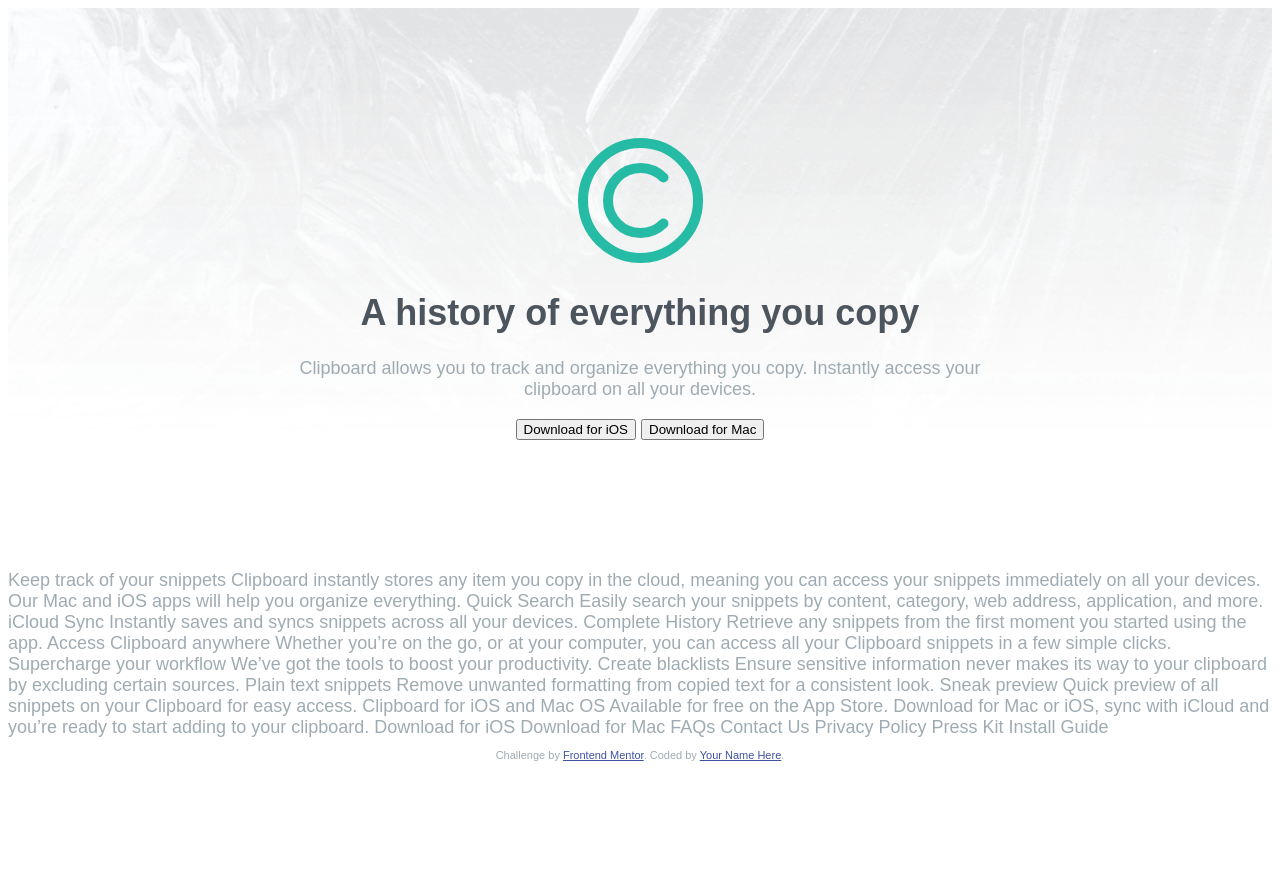
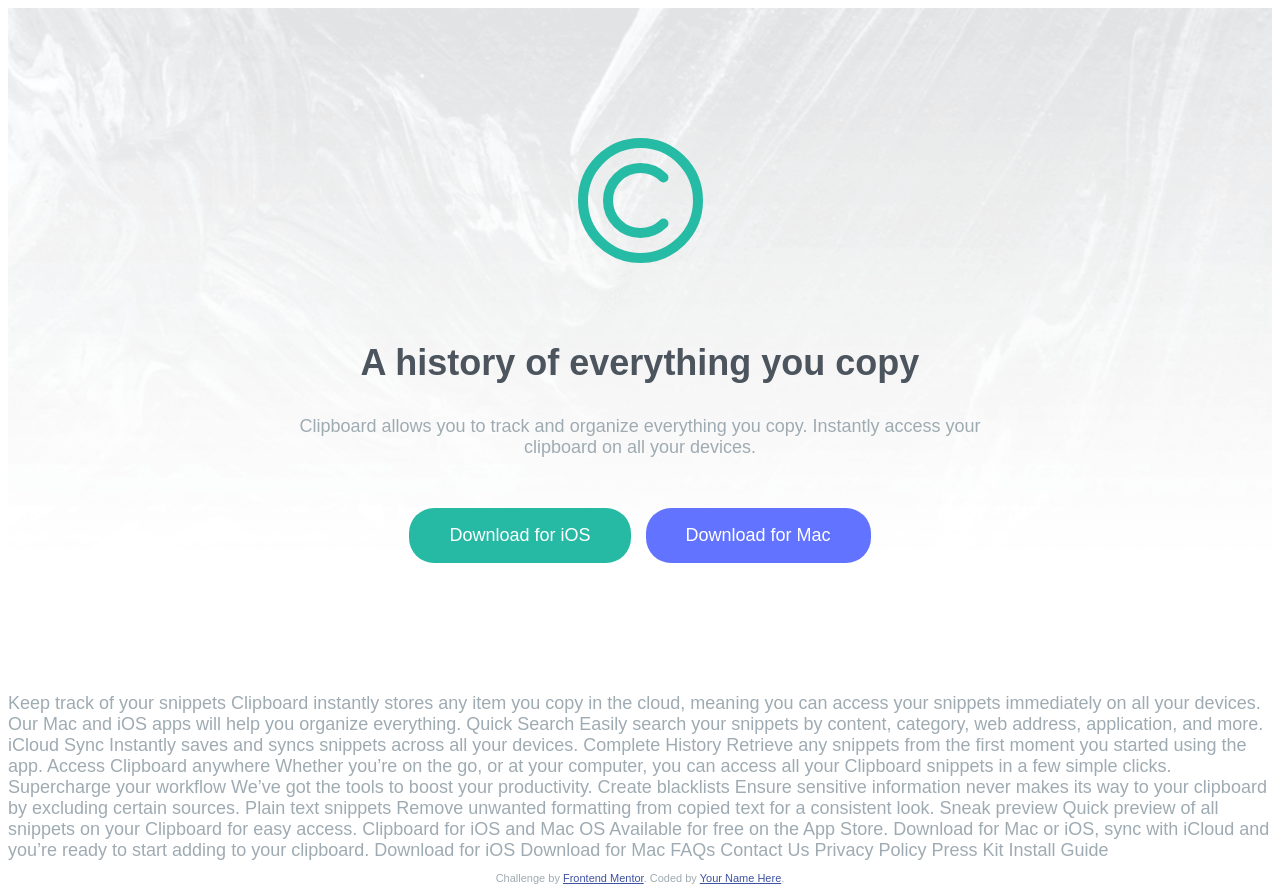
Before and after one commit to JakubM-I/clipboard-landing-page, a website: page src/index.html in a window 1280 px wide. Before the commit the page ends 800 px from the top, so only its background shows below. Drawn offline with nearby package versions, Linux system fonts and the light colour scheme; files that its build step writes are made by us from their sources; a web font is replaced by a local one.

Commit message:
Next header styling

```diff
--- a/src/index.html
+++ b/src/index.html
@@ -22,14 +22,14 @@
       <header class="header">
         <div class="header__body">
           <img src="../images/logo.svg" alt="" class="header__logo">
-          <h1 class="header__title">A history of everything you copy</h1>
+          <h1 class="header__title main-title">A history of everything you copy</h1>
           <div class="header__content">
             <p>Clipboard allows you to track and organize everything you
               copy. Instantly access your clipboard on all your devices.</p>
           </div>
           <div class="header__buttons">
-            <button class="header__button header__butto--ios">Download for iOS</button>
-            <button class="header__button header__butto--mac">Download for Mac</button>
+            <button class="header__button button button--ios">Download for iOS</button>
+            <button class="header__button button button--mac">Download for Mac</button>
           </div>
         </div>
       </header>
--- /dev/null
+++ b/src/sass/abstracts/_mixins.scss
@@ -0,0 +1,6 @@
+
+@mixin mobileBreakpoint {
+    @media screen and (max-width: 499px){
+        @content
+    }
+}
--- a/src/sass/abstracts/_variables.scss
+++ b/src/sass/abstracts/_variables.scss
@@ -5,9 +5,10 @@ $strongCyan: hsl(171, 66%, 44%);
 $lightBlue: hsl(233, 100%, 69%);
 $darkGrayishBlue:  hsl(210, 10%, 33%);
 $grayishBlue: hsl(201, 11%, 66%);
+$white: hsl(0, 0%, 100%);
 
 //Typography
-
+$fontFamily: "Bai Jamjuree", sans-serif;
 $fontSize: 18px;
 $font400: 400;
 $font600: 600;
--- a/src/sass/base/_base.scss
+++ b/src/sass/base/_base.scss
@@ -2,7 +2,7 @@
 
 //Main styling
 body{
-    font-family: "Bai Jamjuree", sans-serif;
+    font-family: $fontFamily;
     font-size: $fontSize;
     color: $grayishBlue;
 }
--- a/src/sass/components/_buttons.scss
+++ b/src/sass/components/_buttons.scss
@@ -0,0 +1,20 @@
+@use "../abstracts/variables" as *;
+
+.button{
+    appearance: none;
+    border: none;
+    border-radius: 25px;
+    padding: 17px 40px;
+    font-family: $fontFamily;
+    font-size: $fontSize;
+    color: $white;
+    cursor: pointer;
+
+    &--ios{
+        background: $strongCyan;
+    }
+
+    &--mac{
+        background: $lightBlue;
+    }
+}
--- a/src/sass/components/_headings.scss
+++ b/src/sass/components/_headings.scss
@@ -0,0 +1,7 @@
+@use "../abstracts/variables" as *;
+
+.main-title{
+    color: $darkGrayishBlue;
+    font-weight: 600;
+    margin: 0 0 32px;
+}
--- a/src/sass/layout/_header.scss
+++ b/src/sass/layout/_header.scss
@@ -1,7 +1,8 @@
 @use "../abstracts/variables" as *;
+@use "../abstracts/mixins" as *;
 
 .header{
-    background: url(../images/bg-header-desktop.png);
+    background-image: url(../images/bg-header-desktop.png);
     background-position: center;
     background-repeat: no-repeat;
     background-size: cover;
@@ -9,10 +10,15 @@
     padding-block-start: 130px;
     margin-block-end: 130px;
 
+    @include mobileBreakpoint {
+        background-image: url(../images/bg-header-mobile.png);
+    }
+
     &__body{
         width: 100%;
-        max-width: 700px;
+        max-width: 690px;
         margin-inline: auto;
+
         text-align: center;
     }
 
@@ -20,10 +26,26 @@
         width: 100%;
         max-width: 125px;
         height: auto;
+        margin-block-end: 74px;
     }
 
-    &__title{
-        color: $darkGrayishBlue;
-        font-weight: 600;
+    &__content{
+        margin-block-end: 50px;
+
+        p{
+            margin: 0;
+        }
+    }
+
+    &__buttons{
+        display: flex;
+        justify-content: center;
+        align-items: center;
+        gap: 15px;
+
+        @include mobileBreakpoint{
+            flex-direction: column;
+            gap: 25px;
+        }
     }
 }
--- a/src/sass/style.scss
+++ b/src/sass/style.scss
@@ -1,3 +1,4 @@
 @use "base";
 @use "pages/home";
+@use "components";
 @use "layout";
```
Also changed, not shown: public/index.html (+3 -3 lines), public/css/style.css.
